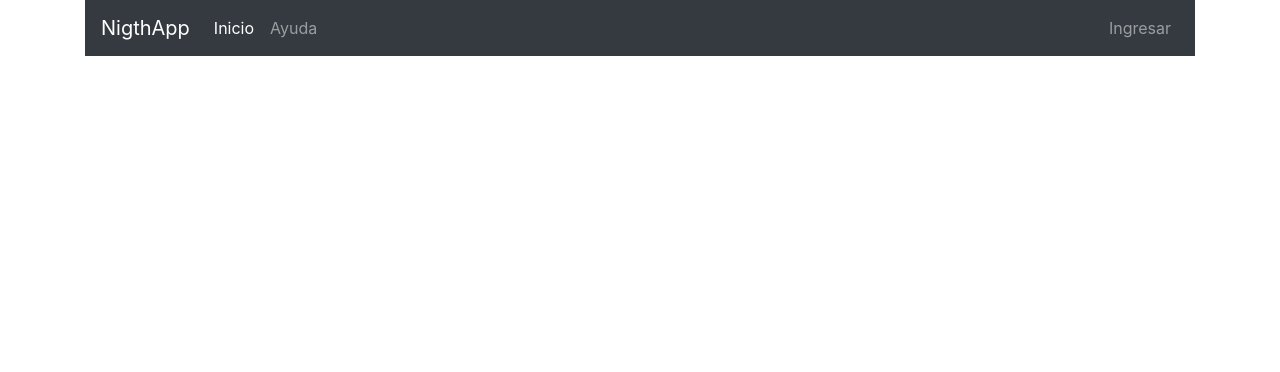
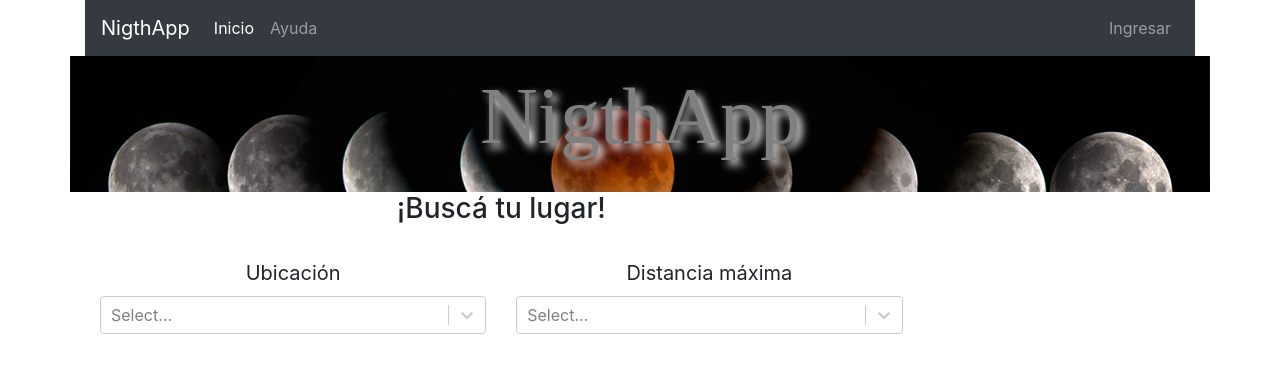
Before and after one commit to Leorebollini/NigthAppFront, a React (Create React App) app: page / in a window 1280 px wide. Shown: the top 372 px of the page. Built offline with nearby package versions, Linux system fonts and the light colour scheme.

Commit message:
agregado de componentes

```diff
--- a/public/index.html
+++ b/public/index.html
@@ -41,4 +41,5 @@
       To create a production bundle, use `npm run build` or `yarn build`.
     -->
   </body>
+  <script type="text/javascript" src="js/jquery-3.4.1.min.js"></script>
 </html>
--- a/src/App.js
+++ b/src/App.js
@@ -2,68 +2,33 @@ import React, { Component } from 'react';
 import './App.css';
 
 import Navegador from './components/Navegador.jsx';
+import Registrarse from './components/Registrarse.jsx';
+import Header from './components/Header.jsx';
+import FormLugar from './components/FormLugar.jsx';
+
+
+// <script type="text/javascript" src="js/jquery-3.4.1.min.js"></script>
 
 class App extends Component {
+  /*
+  componentDidMount( ){
+    mostrar_bloque(sel) {
+      if (sel.value=="ubicacion"){
+          $("#distancia_maxima").show();
+      }else{
+          $("#distancia_maxima").hide();
+      }
+    }
+  } */
   render() {
     return (
       <div className="App">
         <Navegador/>
+        <Header/>
+        <FormLugar/>
       </div>
     )
   }
 }
 
 export default App;
-
-
-
-
-
-
-
-
-
-
-
-
-
-
-
-
-
-
-/*import React, { Component } from 'react';
-import logo from './logo.svg';
-import './App.css';
-
-import Navegador from './components/Navegador';
-class App extends Component {
-  render() {
-    return {
-      <div className="App">
-      <Navegador/>
-      </div>
-    };
-  }
-}
-/*
-function App() {
-  return (
-    <div className="App">
-      <header className="App-header">
-        <img src={logo} className="App-logo" alt="logo" />
-        <p>
-          Edit <code>src/App.js</code> and save to reload.
-        </p>
-        <a
-          className="App-link"
-          href="https://reactjs.org"
-          target="_blank"
-          rel="noopener noreferrer"
-        >
-          Learn React
-        </a>
-      </header>
-    </div>
-  );
-}*/
--- /dev/null
+++ b/src/components/FormLugar.jsx
@@ -0,0 +1,52 @@
+import React, { Component } from 'react';
+import Select from 'react-select';
+
+class FormLugar extends Component {
+    constructor(props){
+        super(props);
+        this.state = {value : 'none'};
+        this.optionsState = {value : 'CualquierDistancia'};
+    }
+
+  render() {
+    return (
+        <div className = "FormLugar">
+            <div className="container">
+                <div class="col-xs-12 col-sm-8 col-md-9">
+                    <h3>¡Buscá tu lugar!</h3>
+                    <br></br>
+                        <form action="consulta.html">
+                        <div class="form-group row">
+                            <div class="col-xs-12 col-sm-12 col-md-6 mb-3">
+                                <label for="Lugar" class="form_text">Ubicación</label>
+                                <Select name="lugar" class="form-control" id="lugar" value={this.state.value} onChange="mostrar_bloque(this)">
+                                <option value="none" selected>Selecciona la ubicación</option>
+                                <option value="ubicacion" selected>Ubicación actual</option>
+                                <option value="caba">CABA</option>
+                                <option value="florenciovarela">Florencio Varela</option>
+                                <option value="laplata">La Plata</option>
+                                <option value="quilmes">Quilmes</option>
+                                </Select>
+                            </div>
+                            <div class="col-xs-12 col-sm-12 col-md-6 mb-3"  id="distancia_maxima" >
+
+                                <label for="distancia" class="form_text">Distancia máxima</label>
+                            <Select name="distancia" class="form-control" id="distancia" value={this.optionsState.value}>
+                                <option value="CualquierDistancia" selected>Cualquier distancia</option>
+                                <option value="5km">5 km</option>
+                                <option value="5km">10 km</option>
+                                <option value="5km">15 km</option>
+                                <option value="5km">20 km</option>
+                                <option value="5km">50 km</option>
+                            </Select>
+                            </div>
+                        </div>
+                    </form>
+                </div>
+            </div>
+        </div>
+    )
+  }
+}
+
+export default FormLugar;
--- /dev/null
+++ b/src/components/Header.jsx
@@ -0,0 +1,19 @@
+import React, { Component } from 'react';
+
+class Header extends Component {
+  render() {
+    return (
+        <div className = "Header">
+            <div className="container">
+                <div class="row">
+                    <div class="col-12  header_NightApp">
+                        <p class="header_text">NigthApp</p>
+                    </div>
+                </div>
+            </div>
+        </div>
+    )
+  }
+}
+
+export default Header;
--- a/src/components/Navegador.jsx
+++ b/src/components/Navegador.jsx
@@ -5,26 +5,26 @@ class Navegador extends Component {
     return (
     //  barra de navegación
     <div className = "Navegador">
-        <div class="container">
-            <div class="row">
-                <div class="col-12">
-                    <nav class="navbar navbar-expand-sm bg-dark navbar-dark">
-                        <a class="navbar-brand" href="#">NigthApp</a>
-                        <button class="navbar-toggler" type="button" data-toggle="collapse" data-target="#navbarSupportedContent" aria-controls="navbarSupportedContent" aria-expanded="false" aria-label="Toggle navigation">
-                            <span class="navbar-toggler-icon"></span>
+        <div className="container">
+            <div className="row">
+                <div className="col-12">
+                    <nav className="navbar navbar-expand-sm bg-dark navbar-dark">
+                        <a className="navbar-brand" href="#">NigthApp</a>
+                        <button className="navbar-toggler" type="button" data-toggle="collapse" data-target="#navbarSupportedContent" aria-controls="navbarSupportedContent" aria-expanded="false" aria-label="Toggle navigation">
+                            <span className="navbar-toggler-icon"></span>
                         </button>
-                        <div class="collapse navbar-collapse" id="navbarSupportedContent">
-                        <ul class="navbar-nav bg-inverse">
-                            <li class="nav-item">
-                                <a href="index.html" class="nav-link active">Inicio</a>
+                        <div className="collapse navbar-collapse" id="navbarSupportedContent">
+                        <ul className="navbar-nav bg-inverse">
+                            <li className="nav-item">
+                                <a href="index.html" className="nav-link active">Inicio</a>
                                 </li>
-                                <li class="nav-item">
-                                    <a href="index.html" class="nav-link">Ayuda</a>
+                                <li className="nav-item">
+                                    <a href="index.html" className="nav-link">Ayuda</a>
                                 </li>
                             </ul>
-                            <ul class="nav navbar-nav ml-auto">
-                            <li class="nav-item">
-                                <a class="nav-link" data-toggle="modal" href="#modal-login"><span class="fas fa-user"></span>Ingresar</a>
+                            <ul className="nav navbar-nav ml-auto">
+                            <li className="nav-item">
+                                <a className="nav-link" data-toggle="modal" href="#modal-login"><span className="fas fa-user"></span>Ingresar</a>
                             </li>
                             </ul>
                         </div>
--- /dev/null
+++ b/src/components/Registrarse.jsx
@@ -0,0 +1,53 @@
+import React, { Component } from 'react';
+
+class Registrarse extends Component {
+    render() {
+        return (
+            <div className="modal fade" id="modal-login" tabindex="-1" role="dialog" aria-labelledby="modal-login" aria-hidden="true">
+              <div className="modal-dialog modal-sm">
+                 <div className="modal-content">
+                     <div className="modal-body">
+                         <div className="row">
+                            <div className="col">
+                                <button className="close" data-dismiss="modal" aria-label="Cerrar">
+                             <span aria-hidden="true">&times;</span>
+                         </button>
+                            </div>
+
+                         </div>
+                        <div className="row">
+                        <div className="col text-center p-4">
+                           <form  action="" method="">
+                                <div className="form-group" id="user-group">
+                                    <input type="text" className="form-control" placeholder="Nombre de usuario" name="username"/>
+                                </div>
+                                <div class="form-group" id="contrasena-group">
+                                    <input type="password" className="form-control" placeholder="Contrasena" name="password"/>
+                                </div>
+                                <button type="submit" className="btn  btn-dark"><i className="fas fa-sign-in-alt"></i>  Ingresar </button>
+                            </form>
+
+                        </div>
+
+                     </div>
+                        <div className="row">
+                            <div className="col text-center p-1">
+						        <a href="recuperar_contraseña">Olvidé la contraseña</a>
+					        </div>
+                        </div>
+                        <div className="row">
+                            <div className="col text-center p-1">
+						        <a href="registro.html">Registrarte</a>
+					        </div>
+                        </div>
+
+                     </div>
+
+                 </div>
+              </div>
+           </div>
+        )
+    }
+}
+
+export default Registrarse;
```
Also changed, not shown: src/index.js (+0 -20 lines).
